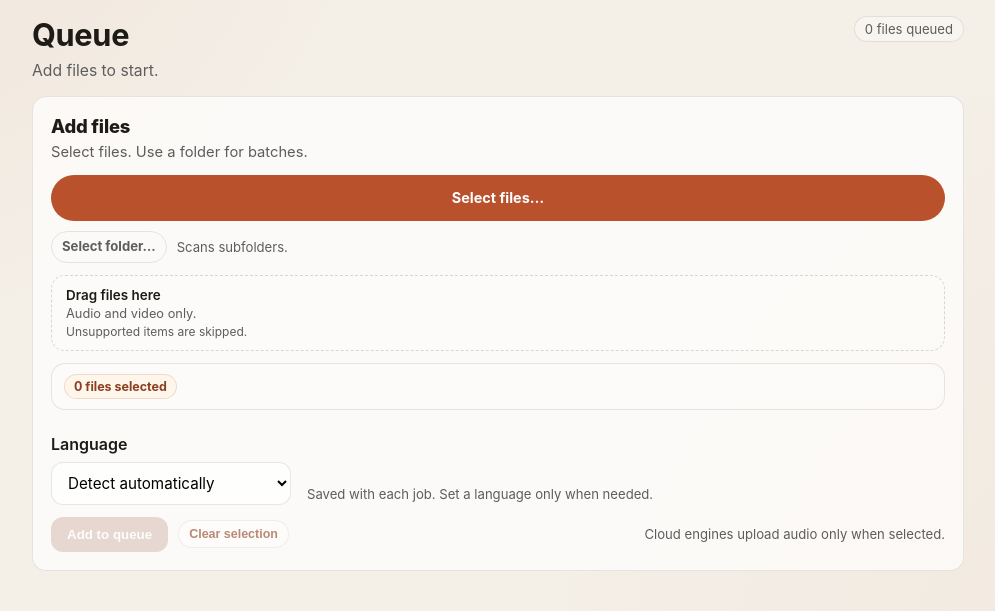
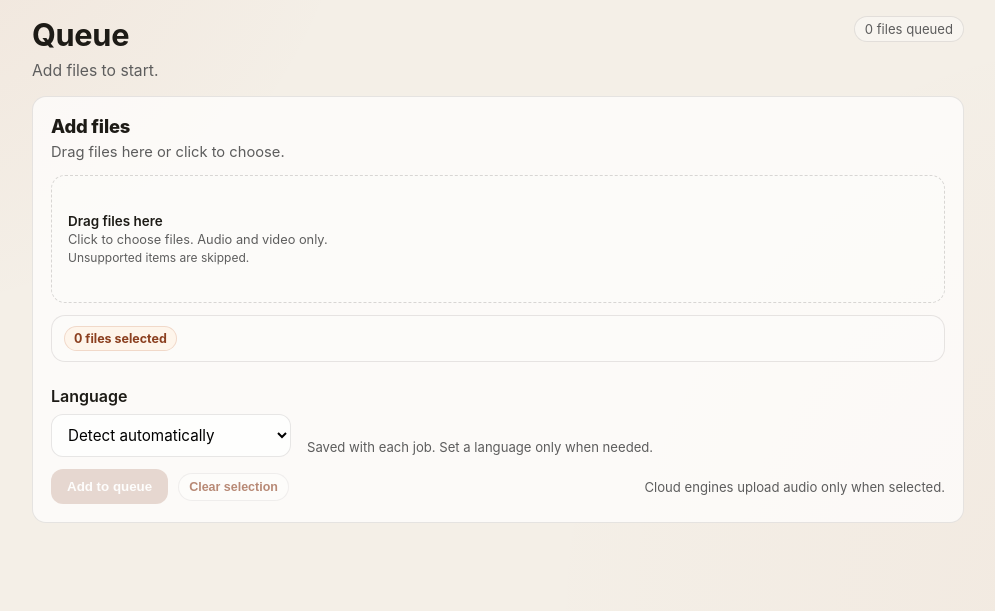
Before and after one commit to ivkhokhlov/whisper-webui-mlx, a FastAPI app: page / in a window 1280 px wide. Shown: the part 186-797 px from the top of the page, without its empty margins (142-1137 px from the left). After the commit the page ends 708 px from the top, so only its background shows below. Run offline with FastAPI, Linux system fonts and the light colour scheme; data that the repository does not hold is empty.

Commit message:
feat(ui): simplify queue upload dropzone

```diff
--- a/mlx_ui/templates/partials/index/head.html
+++ b/mlx_ui/templates/partials/index/head.html
@@ -1083,10 +1083,12 @@
       .dropzone {
         border: 1px dashed var(--line-strong);
         border-radius: var(--radius-lg);
-        padding: 11px 14px;
+        min-height: 128px;
+        padding: 20px 16px;
         background: rgba(255, 255, 255, 0.2);
         display: grid;
         gap: 3px;
+        align-content: center;
         cursor: pointer;
         transition: border-color 0.2s ease, box-shadow 0.2s ease, background 0.2s ease;
       }
@@ -2928,7 +2930,8 @@
         }
 
         .dropzone {
-          padding: 14px;
+          min-height: 120px;
+          padding: 18px 14px;
         }
 
         .job-row,
--- a/mlx_ui/templates/partials/index/panel_queue.html
+++ b/mlx_ui/templates/partials/index/panel_queue.html
@@ -20,7 +20,7 @@
                 <div class="upload-header-main">
                   <h3 class="upload-title" id="upload-title">Add files</h3>
                   <p class="upload-subtitle" id="upload-subtitle">
-                    Select files. Use a folder for batches.
+                    Drag files here or click to choose.
                   </p>
                 </div>
               </div>
@@ -37,24 +37,6 @@
                 required
                 accept="audio/*,video/*"
               >
-              <input
-                id="folder-input"
-                class="upload-input"
-                type="file"
-                multiple
-                webkitdirectory
-              >
-              <div class="upload-select" role="group" aria-label="Choose files or a folder">
-                <button class="select-button is-primary" type="button" data-upload-pick="files">
-                  Select files…
-                </button>
-                <div class="upload-secondary">
-                  <button class="select-button is-secondary" type="button" data-upload-pick="folder">
-                    Select folder…
-                  </button>
-                  <span class="upload-note">Scans subfolders.</span>
-                </div>
-              </div>
               <label
                 class="dropzone"
                 id="dropzone"
@@ -65,7 +47,7 @@
               >
                 <div class="dropzone-title">Drag files here</div>
                 <div class="dropzone-subtitle" id="dropzone-hint">
-                  Audio and video only.
+                  Click to choose files. Audio and video only.
                 </div>
                 <div class="dropzone-helper" id="dropzone-helper">Unsupported items are skipped.</div>
               </label>
--- a/pyproject.toml
+++ b/pyproject.toml
@@ -1,6 +1,6 @@
 [tool.poetry]
 name = "mlx-ui"
-version = "0.1.21"
+version = "0.1.22"
 description = ""
 authors = ["Ivan Khokhlov <ivan.s.khokhlov@rt.ru>"]
 readme = "README.md"
```
Also changed, not shown: docs/business_description.md (+3 -3 lines), tests/test_app.py (+9 -11 lines).
